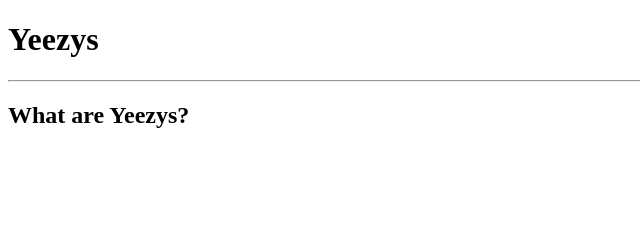
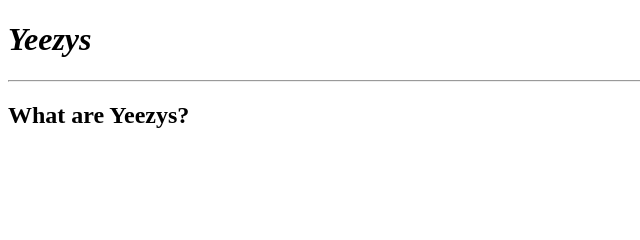
Before and after one commit to SaulTrejo1/HTML1, a plain HTML site: page index.html in a window 1280 px wide. Shown: the top 240 px of the page, 0-640 px from the left. Drawn offline with Linux system fonts and the light colour scheme.

Commit message:
Update index.html

```diff
--- a/index.html
+++ b/index.html
@@ -6,7 +6,7 @@
 </head>
 
 <body>
-	<h1>Yeezys</h1>
+	<h1><em>Yeezys</em></h1>
     <hr>
 		<h2>What are Yeezys?</h2>
 	<img src="images/red yzy.jpeg" alt="Red Yeezy Foam Runners">
```
